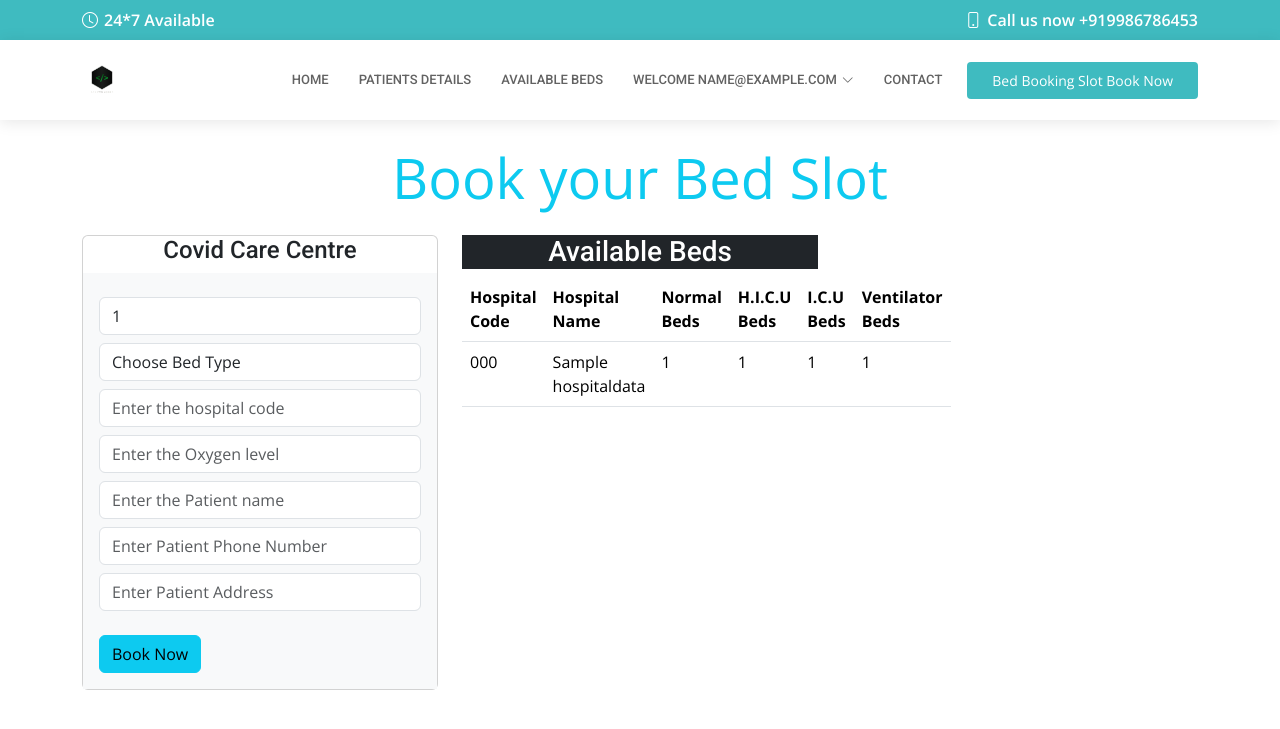
After one commit to Meenakshi233/covid-bed-slot-booking, a Flask app: page /slotbooking in a window 1280 px wide. The commit adds this page. Shown: the top 729 px of the page. Run offline with Flask 3, Linux system fonts and the light colour scheme; a user stored in the database is signed in; tables that the repository leaves empty hold one stand-in row (values such as "Sample post"); some libraries are stand-ins or nearby versions.

Commit message:
modified by m

```diff
--- a/backend/main.py
+++ b/backend/main.py
@@ -1,4 +1,6 @@
-from flask import Flask, json,redirect,render_template,flash,request
+
+# importing libraries
+from flask import Flask, json,redirect,render_template,flash
 from flask.globals import request, session
 from flask.helpers import url_for
 from flask_sqlalchemy import SQLAlchemy
@@ -6,26 +8,62 @@ from flask_login import UserMixin
 from werkzeug.security import generate_password_hash,check_password_hash
 
 from flask_login import login_required,logout_user,login_user,login_manager,LoginManager,current_user
-
-
+from flask_login import current_user, login_required
 import json
 
-# mydatabase connection
+import os
+from flask_mail import Mail
+
+# database connection
 local_server = True
-app = Flask(__name__)
+app = Flask(__name__,
+            static_folder='static',
+            template_folder='templates')
 app.secret_key = "hemmee"
 
-login_manager = LoginManager(app)
-login_manager.login_view = 'login'
 
 
 #app.config['SQLALCHEMY_DATABASE_URI']= "mysql://username:password@localhost/databasename"
 app.config['SQLALCHEMY_DATABASE_URI']='mysql://root:@localhost/covid'
 db=SQLAlchemy(app)
 
+# setting login manager inorder to get unique user access
+login_manager = LoginManager(app)
+login_manager.init_app(app)
+login_manager.login_view = 'login'
+
+# Get the directory of the current file (main.py)
+current_dir = os.path.dirname(__file__)
+
+# Construct the full path to the config.json file
+config_path = os.path.join(current_dir, 'config.json')
+
+
+
+with open(config_path,'r') as c:
+    params=json.load(c)["params"]
+
+
+app.config.update(
+    MAIL_SERVER= 'smtp.gmail.com',
+    MAIL_PORT='465',
+    MAIL_USE_SSL= True,
+    MAIL_USERNAME= params['gmail-user'],
+    MAIL_PASSWORD= params['gmail-password']
+)
+mail = Mail(app)
+
+
+
 @login_manager.user_loader
 def load_user(user_id):
     return User.query.get(int(user_id))
+
+
+
+@app.context_processor
+def inject_user():
+    return dict(current_user=current_user)
 
 class Test(db.Model):
     id=db.Column(db.Integer, primary_key=True)
@@ -34,19 +72,42 @@ class Test(db.Model):
 class User(db.Model,UserMixin):
     id=db.Column(db.Integer,primary_key=True)
     srfid=db.Column(db.String(20),unique=True)
-    email=db.Column(db.String(50))
+    email=db.Column(db.String(100))
     dob=db.Column(db.String(1000))
 
 class Hospitaluser(UserMixin,db.Model):
     id=db.Column(db.Integer,primary_key=True)
     hcode=db.Column(db.String(20))
-    email=db.Column(db.String(50))
+    email=db.Column(db.String(100))
     password=db.Column(db.String(1000))
+
+
+
+class Hospitaldata(db.Model,UserMixin):
+    id=db.Column(db.Integer,primary_key=True)
+    hcode=db.Column(db.String(200),unique=True)
+    hname=db.Column(db.String(200))
+    normalbed=db.Column(db.Integer)
+    hicubed=db.Column(db.Integer)
+    icubed=db.Column(db.Integer)
+    vbed=db.Column(db.Integer)
+
+
+class Bookingpatient(db.Model,UserMixin):
+    id=db.Column(db.Integer,primary_key=True)
+    srfid=db.Column(db.String(50),unique=True)
+    bedtype=db.Column(db.String(50))
+    hcode=db.Column(db.String(50))
+    spo2=db.Column(db.Integer)
+    pname=db.Column(db.String(50))
+    pphone=db.Column(db.String(12))
+    paddress=db.Column(db.String(100))
+
+# <------ routing start ------->
 
 @app.route("/")
 def home():
     return render_template("index.html")
-
 
 
 
@@ -56,22 +117,20 @@ def signup():
         srfid=request.form.get('srf')
         email=request.form.get('email')
         dob=request.form.get('dob')
-        # print(srfid,email,dob)
-        #encpassword=generate_password_hash(dob)
+        encpassword=generate_password_hash(dob)
         user=User.query.filter_by(srfid=srfid).first()
         emailUser=User.query.filter_by(email=email).first()
         if user or emailUser:
-            flash("Email or srif is already taken","warning")
+            flash("Email or srfid is already taken","warning")
             return render_template("usersignup.html")
-        # new_user=db.engine.execute(f"INSERT INTO `user` (`srfid`,`email`,`dob`) VALUES ('{srfid}','{email}','{dob}') ")
-        new_user=User(srfid=srfid,email=email,dob=dob)
+        new_user=User(srfid=srfid,email=email,dob=encpassword)
         db.session.add(new_user)
         db.session.commit()
-
         flash("SignUp Success Please Login","success")
         return render_template("userlogin.html")
+    return render_template("usersignup.html")
 
-    return render_template("usersignup.html")
+
 
 @app.route('/login',methods=['POST','GET'])
 def login():
@@ -79,7 +138,7 @@ def login():
         srfid=request.form.get('srf')
         dob=request.form.get('dob')
         user=User.query.filter_by(srfid=srfid).first()
-        if user and user.dob==dob:
+        if user and check_password_hash(user.dob,dob):
             login_user(user)
             flash("Login Success","info")
             return render_template("index.html")
@@ -87,8 +146,9 @@ def login():
             flash("Invalid Credentials","danger")
             return render_template("userlogin.html")
 
+    return render_template("userlogin.html")
 
-    return render_template("userlogin.html")
+
 
 @app.route('/hospitallogin',methods=['POST','GET'])
 def hospitallogin():
@@ -96,22 +156,25 @@ def hospitallogin():
         email=request.form.get('email')
         password=request.form.get('password')
         user=Hospitaluser.query.filter_by(email=email).first()
-        #if user and check_password_hash(user.password,password):
         if user and user.password==password:
             login_user(user)
+            session['user_id'] = user.id
             flash("Login Success","info")
             return render_template("index.html")
         else:
             flash("Invalid Credentials","danger")
             return render_template("hospitallogin.html")
+    return render_template("hospitallogin.html")
+
+
+
 
 @app.route('/admin',methods=['POST','GET'])
 def admin():
-
     if request.method=="POST":
         username=request.form.get('username')
         password=request.form.get('password')
-        if(username=="admin" and password=="admin"):
+        if(username== params['user'] and password==params['password']):
             session['user']=username
             flash("login success","info")
             return render_template("addHosUser.html")
@@ -127,34 +190,38 @@ def logout():
     flash("Logout SuccessFul","warning")
     return redirect(url_for('login'))
 
+
+
 @app.route('/addHospitalUser',methods=['POST','GET'])
 def hospitalUser():
 
-    if('user' in session and session['user']=="admin"):
-
+    if('user' in session and session['user']==params['user']):
         if request.method=="POST":
             hcode=request.form.get('hcode')
             email=request.form.get('email')
             password=request.form.get('password')
-
+            encpassword = generate_password_hash(password)
             hcode=hcode.upper()
             emailUser=Hospitaluser.query.filter_by(email=email).first()
             if  emailUser:
-                flash("Email or srif is already taken","warning")
-
-
-            query=Hospitaluser(hcode=hcode,email=email,password=password)
-            db.session.add(query)
-            db.session.commit()
-
-
-
-            flash("Data Sent and Inserted Successfully","warning")
-            return render_template("addHosUser.html")
-
+                flash("Email is already taken","warning")
+                return render_template("addHosUser.html")
+            else:
+                query=Hospitaluser(hcode=hcode,email=email,password=password)
+                db.session.add(query)
+                db.session.commit()
+                try:
+                    mail.send_message('covid care center',
+                                        sender=params['gmail-user'],
+                                        recipients=[email],
+                                        body=f"Welcome! Thanks for choosing us\nYour Login credentials are\nEmail Address: {email}\nPassword: {password}\nHospital Code: {hcode} \n\nDo not share your password\n\nThank you")
+                    flash("Data Sent and Inserted Successfully", "warning")
+                except Exception as e:
+                    flash(f"Failed to send email: {e}", "danger")
+                return render_template("addHosUser.html")
     else:
         flash("Login and try Again","warning")
-        return render_template("addHosUser.html")
+        return render_template("admin.html")
 
 
 
@@ -171,10 +238,180 @@ def test():
 @app.route("/logoutadmin")
 def logoutadmin():
     session.pop('user')
-    flash("You are logout admin", "primary")
-
+    flash("You are logged out admin", "primary")
     return redirect('/admin')
 
+@app.route("/logouthospitaluser")
+def logouthospitaluser():
+    session.pop('user_id', None)  # Clear user ID from session
+    flash("You have been logged out", "info")
+    return redirect(url_for('hospitallogin'))  # Redirect to login page after logout
+
+
+
+@app.route("/addhospitalinfo",methods=['POST','GET'])
+def addhospitalinfo():
+    user_id = session.get('user_id')
+    if user_id:
+        user = Hospitaluser.query.get(user_id)
+        if user:
+            email = user.email
+            posts = Hospitaluser.query.filter_by(email=email).first()
+            code = posts.hcode
+            postsdata = Hospitaluser.query.filter_by(hcode=code).first()
+
+
+            if request.method=="POST":
+                hcode=request.form.get('hcode')
+                hname=request.form.get('hname')
+                nbed=request.form.get('normalbed')
+                hbed=request.form.get('hicubed')
+                ibed=request.form.get('icubed')
+                vbed=request.form.get('ventbed')
+                hcode=hcode.upper()
+                huser=Hospitaluser.query.filter_by(hcode=hcode).first()
+                hduser=Hospitaldata.query.filter_by(hcode=hcode).first()
+                if hduser:
+                    flash("Data is already present. You can update it", "primary")
+                    return render_template("hospitaldata.html", postsdata=hduser )
+                if huser:
+                    query=Hospitaldata(hcode=hcode,hname=hname,normalbed=nbed,hicubed=hbed, icubed=ibed,vbed=vbed)
+                    db.session.add(query)
+                    db.session.commit()
+                    flash("Data has been added", "success")
+                    return render_template("hospitaldata.html")
+                else:
+                    flash("Invalid Hospital code", "warning")
+                    return render_template("hospitaldata.html")
+            else:
+                hduser=Hospitaldata.query.filter_by(hcode=code).first()
+                if hduser:
+                    flash("Data is already present. You can update it", "primary")
+                    return render_template("hospitaldata.html", postsdata=hduser )
+                return render_template("hospitaldata.html", postsdata = postsdata)
+
+@app.route("/hedit/<string:id>", methods=['POST','GET'])
+# @login_required
+def hedit(id):
+    if request.method=="POST":
+        hcode=request.form.get('hcode')
+        hname=request.form.get('hname')
+        nbed=request.form.get('normalbed')
+        hbed=request.form.get('hicubed')
+        ibed=request.form.get('icubed')
+        vbed=request.form.get('ventbed')
+        hcode = hcode.upper()
+        existing_record = Hospitaldata.query.filter_by(hcode=hcode).first()
+        if existing_record:
+            # Update existing record
+            existing_record.hname = hname
+            existing_record.normalbed = nbed
+            existing_record.hicubed = hbed
+            existing_record.icubed = ibed
+            existing_record.vbed = vbed
+            flash("Data has been updated", "success")
+            db.session.commit()
+            return redirect(url_for('addhospitalinfo'))
+    posts=Hospitaldata.query.filter_by(id=id).first()
+    return render_template("hedit.html", posts=posts)
+
+
+@app.route("/hdelete/<string:id>", methods=['POST','GET'])
+# @login_required
+def hdelete(id):
+    # Query the record by ID
+    record_to_delete = Hospitaldata.query.get_or_404(id)
+
+    try:
+        # Delete the record
+        db.session.delete(record_to_delete)
+        db.session.commit()
+        flash("Data deleted successfully", "success")
+    except Exception as e:
+        db.session.rollback()  # Roll back the changes on error
+        flash(f"Failed to delete data: {e}", "danger")
+    return redirect(url_for('addhospitalinfo'))
+
+@app.route("/slotbooking", methods=['POST','GET'])
+@login_required
+def slotbooking():
+    query = Hospitaldata.query.all()
+    if request.method=="POST":
+        srfid = request.form.get('srfid')
+        bedtype = request.form.get('bedtype')
+        hcode = request.form.get('hcode')
+        spo2 = request.form.get('spo2')
+        pname = request.form.get('pname')
+        pphone = request.form.get('pphone')
+        paddress = request.form.get('paddress')
+        code = hcode
+        try:
+            # Query the record by hcode
+            hospital_record = Hospitaldata.query.filter_by(hcode=code).first()
+
+            if not hospital_record:
+                flash("Hospital record not found", "danger")
+                return redirect(url_for('some_view'))  # Replace 'some_view' with the appropriate view name
+
+            # Update the appropriate bed type
+            if bedtype == "Normalbed":
+                if hospital_record.normalbed > 0:
+                    hospital_record.normalbed -= 1
+                    booking_successful = True
+                else:
+                    booking_successful = False
+                    flash("No normal beds available in this hospital", "warning")
+            elif bedtype == "HICUbed":
+                if hospital_record.hicubed > 0:
+                    hospital_record.hicubed -= 1
+                    booking_successful = True
+                else:
+                    booking_successful = False
+                    flash("No HICU beds available in this hospital", "warning")
+            elif bedtype == "ICUbed":
+                if hospital_record.icubed > 0:
+                    hospital_record.icubed -= 1
+                    booking_successful = True
+                else:
+                    booking_successful = False
+                    flash("No ICU beds available in this hospital", "warning")
+            elif bedtype == "Ventilatorbed":
+                if hospital_record.vbed > 0:
+                    hospital_record.vbed -= 1
+                    booking_successful = True
+                else:
+                    booking_successful = False
+                    flash("No ventilator beds available in this hospital", "warning")
+            else:
+                booking_successful = False
+                flash("Invalid bed type", "danger")
+
+            if booking_successful:
+                db.session.commit()
+                # Insert patient data into Bookingpatient table
+                new_patient = Bookingpatient(
+                    srfid=srfid,
+                    bedtype=bedtype,
+                    hcode=hcode,
+                    spo2=spo2,
+                    pname=pname,
+                    pphone=pphone,
+                    paddress=paddress
+                )
+                db.session.add(new_patient)
+                db.session.commit()
+                flash("Your bed slot is booked successfully", "success")
+
+        except Exception as e:
+            db.session.rollback()
+            flash(f"An error occurred: {e}", "danger")
+
+
+    return render_template("booking.html", query = query)
+
+
+
+# <------ routing end -------->
 
 if __name__ == "__main__":
     app.run(debug=True)
--- a/backend/templates/addHosUser.html
+++ b/backend/templates/addHosUser.html
@@ -6,10 +6,9 @@
 <div class="row">
 <div class="col-md-4">
 
-<a href="/logoutadmin" class="btn btn-danger">Logout</a></div>
+    <a href="/logoutadmin" class="btn btn-danger">Logout</a></div>
 
 <div class="col-md-4">
-
 
 <form action="/addHospitalUser" method="post">
 
@@ -33,7 +32,7 @@
 </div>
 
 
-<div class="col-md-4"></div>
+    <div class="col-md-4"></div>
 
 </div>
 
--- a/backend/templates/admin.html
+++ b/backend/templates/admin.html
@@ -1,7 +1,7 @@
 {% extends 'baselogin.html' %}
 {% block title %} Admin Login{% endblock title %}
 {% block form %}
-<h2>Admin Login  </h2>
+<h2>Admin Login</h2>
 
 <div class="row">
 <div class="col-md-4"></div>
--- /dev/null
+++ b/backend/templates/booking.html
@@ -0,0 +1,76 @@
+{% extends "navbar.html" %}
+{% block title %} Slot Booking {% endblock title %}
+{% block body %}<br><br><br><br><br><br>
+<div class="container" mt-4>
+    <div class="display-4 text-center text-info">Book your Bed Slot</div>
+    <br>
+    <div class="row">
+        <div class="col-md-4">
+
+            <div class="card">
+                {% include "message.html" %}
+                <h4 class="text-center">Covid Care Centre</h4>
+                <div class="card-body bg-light">
+                    <form action="/slotbooking" method="post">
+                        <div class="form-group">
+                            <input type="text" class="form-control mt-2" name="srfid" value="{{current_user.srfid}}" readonly required>
+                        </div>
+                        <select id="bedtype" name="bedtype" class="form-control mt-2" required>
+                            <option selected>Choose Bed Type</option>
+                            <option value="Normalbed">Normal bed</option>
+                            <option value="HICUbed">H.I.C.U bed</option>
+                            <option value="ICUbed">I.C.U bed</option>
+                            <option value="Ventilatorbed">Ventilator bed</option>
+                        </select>
+                        <div class="form-group">
+                            <input type="text" class="form-control mt-2" name="hcode" placeholder="Enter the hospital code" required>
+                        </div>
+                        <div class="form-group">
+                            <input type="number" class="form-control mt-2" name="spo2" placeholder="Enter the Oxygen level" required>
+                        </div>
+                        <div class="form-group">
+                            <input type="text" class="form-control mt-2" name="pname" placeholder="Enter the Patient name" required>
+                        </div>
+                        <div class="form-group">
+                            <input type="text" class="form-control mt-2" name="pphone" placeholder="Enter Patient Phone Number" required>
+                        </div>
+                        <div class="form-group">
+                            <input type="text" class="form-control mt-2" name="paddress" placeholder="Enter Patient Address" required>
+                        </div>
+                        <br>
+                        <button class="btn btn-info" type="submit">Book Now</button>
+                    </form>
+                </div>
+            </div>
+        </div>
+        <div class="col-md-4">
+            <h3 class="text-center text-white bg-dark">Available Beds</h3>
+            <table class="table">
+                <thead>
+                  <tr>
+                    <th scope="col">Hospital Code</th>
+                    <th scope="col">Hospital Name</th>
+                    <th scope="col">Normal Beds</th>
+                    <th scope="col">H.I.C.U Beds</th>
+                    <th scope="col">I.C.U Beds</th>
+                    <th scope="col">Ventilator Beds</th>
+                  </tr>
+                </thead>
+                <tbody>
+                {% for q in query %}
+                  <tr>
+                    <td>{{q.hcode}}</td>
+                    <td>{{q.hname}}</td>
+                    <td>{{q.normalbed}}</td>
+                    <td>{{q.hicubed}}</td>
+                    <td>{{q.icubed}}</td>
+                    <td>{{q.vbed}}</td>
+                  </tr>
+                  {% endfor %}
+                </tbody>
+              </table>
+
+        </div>
+    </div>
+</div>
+{% endblock body %}
--- a/backend/templates/hospitallogin.html
+++ b/backend/templates/hospitallogin.html
@@ -1,5 +1,5 @@
 {% extends 'baselogin.html' %}
-{% block title %} Hospital  Login{% endblock title %}
+{% block title %} Hospital Login{% endblock title %}
 {% block form %}
 <h2>Hospital Login </h2>
 
@@ -33,3 +33,5 @@
 <div class="col-md-4"></div>
 
 </div>
+
+{% endblock form %}
--- /dev/null
+++ b/backend/templates/navbar.html
@@ -0,0 +1,129 @@
+<!DOCTYPE html>
+<html lang="en">
+
+<head>
+  <meta charset="utf-8">
+  <meta content="width=device-width, initial-scale=1.0" name="viewport">
+
+  <title>{% block title %}{% endblock title %}</title>
+  <meta content="" name="description">
+  <meta content="" name="keywords">
+
+  <!-- Favicons -->
+  <link href="static/assets/img/favicon.png" rel="icon">
+  <link href="static/assets/img/apple-touch-icon.png" rel="apple-touch-icon">
+
+  <!-- Google Fonts -->
+  <link href="https://fonts.googleapis.com/css?family=Open+Sans:300,300i,400,400i,600,600i,700,700i|Roboto:300,300i,400,400i,500,500i,600,600i,700,700i|Poppins:300,300i,400,400i,500,500i,600,600i,700,700i" rel="stylesheet">
+
+  <!-- Vendor CSS Files -->
+  <link href="static/assets/vendor/fontawesome-free/css/all.min.css" rel="stylesheet">
+  <link href="static/assets/vendor/animate.css/animate.min.css" rel="stylesheet">
+  <link href="static/assets/vendor/aos/aos.css" rel="stylesheet">
+  <link href="static/assets/vendor/bootstrap/css/bootstrap.min.css" rel="stylesheet">
+  <link href="static/assets/vendor/bootstrap-icons/bootstrap-icons.css" rel="stylesheet">
+  <link href="static/assets/vendor/boxicons/css/boxicons.min.css" rel="stylesheet">
+  <link href="static/assets/vendor/glightbox/css/glightbox.min.css" rel="stylesheet">
+  <link href="static/assets/vendor/swiper/swiper-bundle.min.css" rel="stylesheet">
+
+  <!-- Template Main CSS File -->
+  <link href="static/assets/css/style.css" rel="stylesheet">
+  <link rel="stylesheet" href="https://cdnjs.cloudflare.com/ajax/libs/font-awesome/6.5.2/css/all.min.css" integrity="sha512-SnH5WK+bZxgPHs44uWIX+LLJAJ9/2PkPKZ5QiAj6Ta86w+fsb2TkcmfRyVX3pBnMFcV7oQPJkl9QevSCWr3W6A==" crossorigin="anonymous" referrerpolicy="no-referrer" />
+
+</head>
+
+<body>
+
+  <!-- ======= Top Bar ======= -->
+  <div id="topbar" class="d-flex align-items-center fixed-top">
+    <div class="container d-flex align-items-center justify-content-center justify-content-md-between">
+      <div class="align-items-center d-none d-md-flex">
+        <i class="bi bi-clock"></i> 24*7 Available
+      </div>
+      <div class="d-flex align-items-center">
+        <i class="bi bi-phone"></i> Call us now +919986786453
+      </div>
+    </div>
+  </div>
+
+  <!-- ======= Header ======= -->
+  <header id="header" class="fixed-top">
+    <div class="container d-flex align-items-center">
+
+      <a href="/" class="logo me-auto"><img src="static/assets/img/logo.png" alt=""></a>
+      <!-- Uncomment below if you prefer to use an image logo -->
+      <!-- <h1 class="logo me-auto"><a href="index.html">Medicio</a></h1> -->
+
+      <nav id="navbar" class="navbar order-last order-lg-0">
+        <ul>
+          <li><a class="nav-link scrollto " href="/">Home</a></li>
+
+          <li><a class="nav-link scrollto" href="/pdetails">Patients Details</a></li>
+          <li><a class="nav-link scrollto" href="/slotbooking">Available Beds</a></li>
+
+          {% if current_user.is_authenticated  and current_user.hcode %}
+
+          <li class="dropdown"><a href="/login"><span>Welcome {{current_user.email}}</span> <i class="bi bi-chevron-down"></i></a>
+            <ul>
+
+              <li><a href="/addhospitalinfo">Add Hospital Data</a></li>
+              <li><a href="/logouthospitaluser">Logout</a></li>
+
+
+            </ul>
+          </li>
+{% elif current_user.is_authenticated and current_user.srfid %}
+           <li class="dropdown"><a href="/login"><span>Welcome {{current_user.email}}</span> <i class="bi bi-chevron-down"></i></a>
+            <ul>
+
+              <li><a href="/slotbooking">Book Slot</a></li>
+              <li><a href="/logout">Logout</a></li>
+
+
+            </ul>
+          </li>
+{% else %}
+          <li class="dropdown"><a href="/login"><span>Sign In</span> <i class="bi bi-chevron-down"></i></a>
+            <ul>
+              <li><a href="/login">User Login</a></li>
+              <li><a href="/hospitallogin">Hospital Login</a></li>
+              <li><a href="/admin">Admin Login</a></li>
+
+            </ul>
+          </li>
+{% endif %}
+          <li><a class="nav-link scrollto" href="#contact">Contact</a></li>
+        </ul>
+        <i class="bi bi-list mobile-nav-toggle"></i>
+      </nav>
+      <!-- .navbar -->
+
+      <a href="/slotbooking" class="appointment-btn scrollto"><span class="d-none d-md-inline">Bed Booking Slot</span> Book Now</a>
+
+    </div>
+  </header><!-- End Header -->
+
+  <main id="main">
+  {% block body %}
+
+  {% endblock body %}
+
+  </main><!-- End #main -->
+
+  <div id="preloader"></div>
+  <a href="#" class="back-to-top d-flex align-items-center justify-content-center"><i class="bi bi-arrow-up-short"></i></a>
+
+  <!-- Vendor JS Files -->
+  <script src="static/assets/vendor/purecounter/purecounter_vanilla.js"></script>
+  <script src="static/assets/vendor/aos/aos.js"></script>
+  <script src="static/assets/vendor/bootstrap/js/bootstrap.bundle.min.js"></script>
+  <script src="static/assets/vendor/glightbox/js/glightbox.min.js"></script>
+  <script src="static/assets/vendor/swiper/swiper-bundle.min.js"></script>
+  <script src="static/assets/vendor/php-email-form/validate.js"></script>
+
+  <!-- Template Main JS File -->
+  <script src="static/assets/js/main.js"></script>
+
+</body>
+
+</html>
--- a/backend/templates/usersignup.html
+++ b/backend/templates/usersignup.html
@@ -2,12 +2,11 @@
 {% block title %} User SignUp {% endblock title %}
 {% block form %}
 <h2> Sign UP</h2>
-{% include "message.html" %}
 <div class="row">
     <div class="col-md-4"></div>
     <div class="col-md-4">
         <form action="/signup" method="post">
-
+            {% include "message.html" %}
             <div class="form-group">
                 <input type="text" class="form-control mt-2" placeholder="Enter the SRF ID" name="srf" required>
             </div>
```
Also changed, not shown: backend/config.json (added, +9 -0 lines), backend/templates/config.json (deleted, +0 -9 lines), backend/templates/hedit.html (added, +75 -0 lines), backend/templates/hospitaldata.html (added, +84 -0 lines), backend/templates/index.html (+5 -2 lines), backend/static/assets/img/bedimg2.jpg (added), backend/static/assets/img/images.jpg (added).
